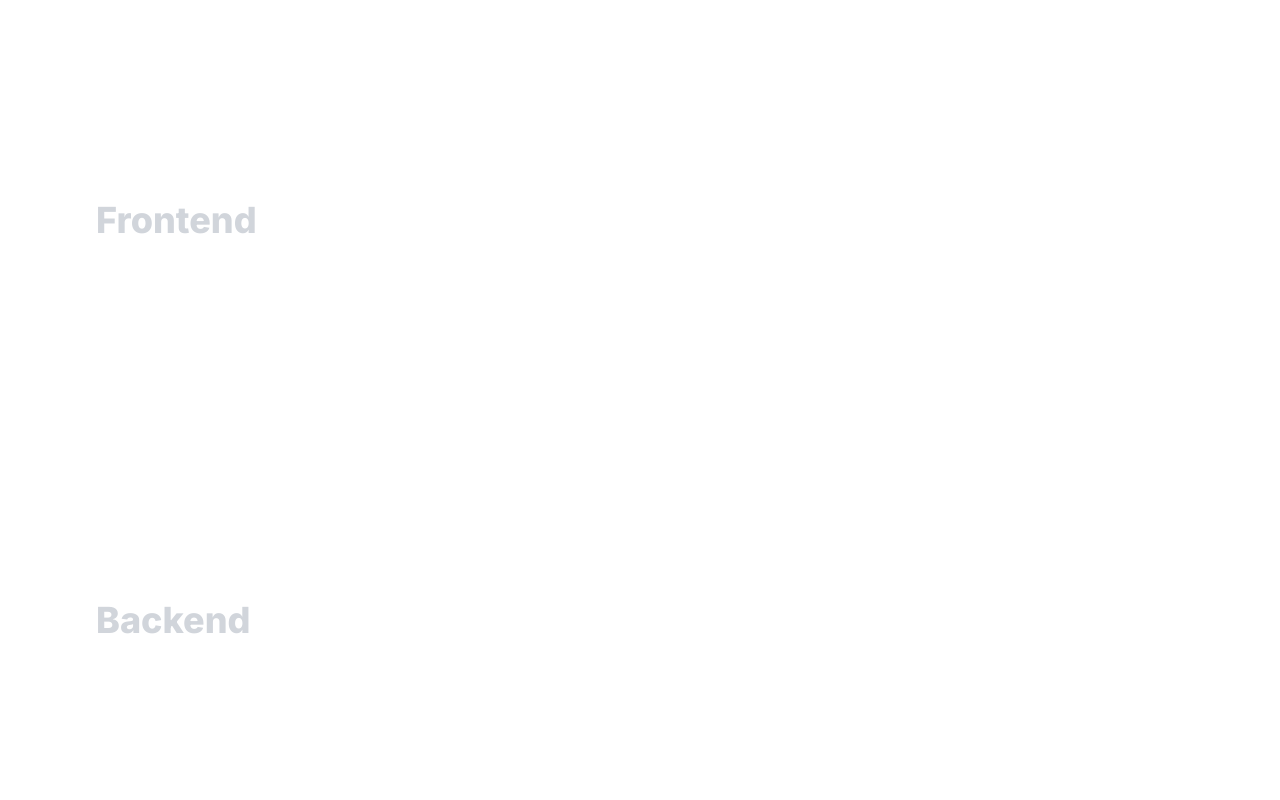
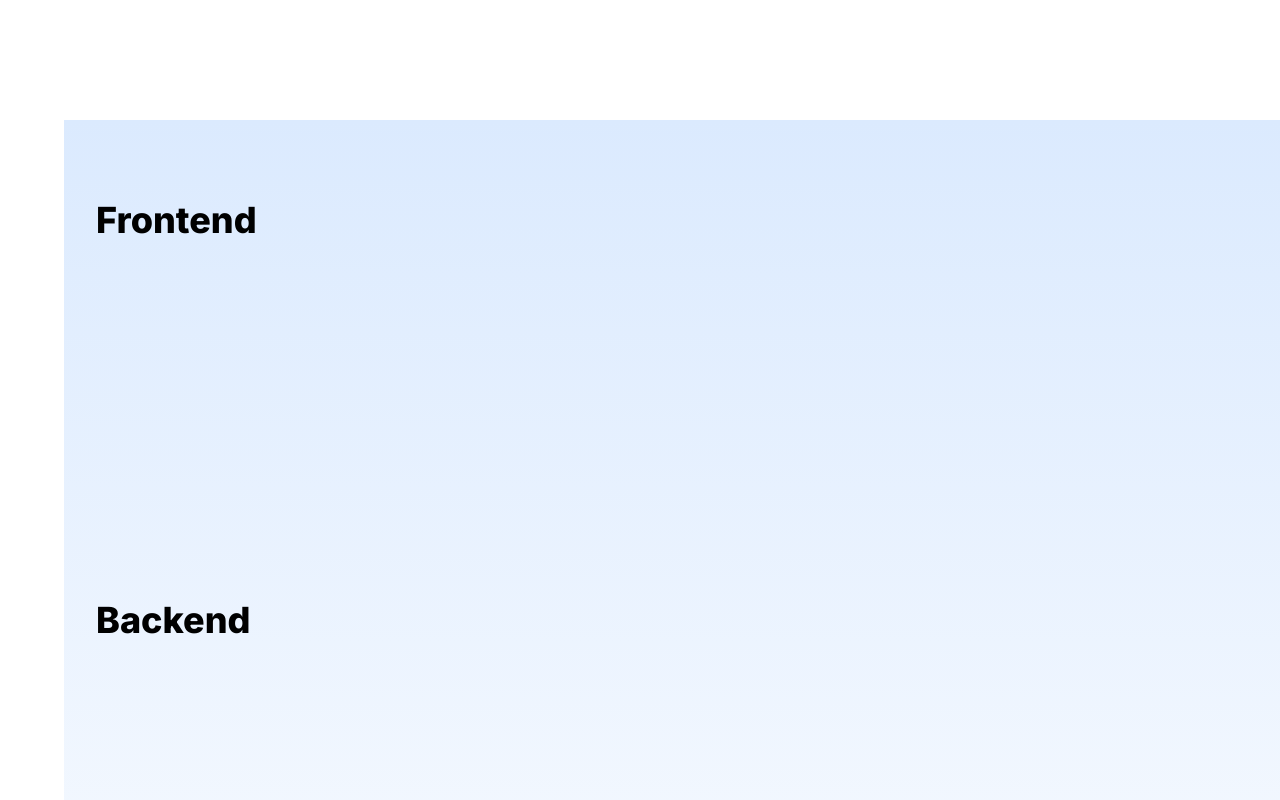
Before and after one commit to allenbaby/portfolio, a Next.js app: page / in a window 1280 px wide. Shown: the part 1480-2280 px from the top of the page. Built offline with nearby package versions, Linux system fonts and the light colour scheme.

Commit message:
dark mode fixes

```diff
--- a/src/components/About.tsx
+++ b/src/components/About.tsx
@@ -28,7 +28,9 @@ export default function About() {
     return (
         <section id='about'
             ref={sectionRef}
-            className="min-h-screen flex items-center justify-center px-6 py-20 bg-white dark:bg-transparent"
+            className="min-h-screen flex items-center justify-center px-6 py-20
+                    bg-gradient-to-b from-blue-100 to-white
+                    dark:bg-transparent dark:from-transparent dark:to-transparent"
         >
             <div className="max-w-2xl text-center">
                 <h2 className="text-3xl font-bold mb-4 text-black dark:text-white">About Me</h2>
--- a/src/components/Projects.tsx
+++ b/src/components/Projects.tsx
@@ -47,7 +47,7 @@ export default function Projects() {
                     >
                         <div className="text-gray-600 dark:text-white">
                             <h3 className="text-xl font-bold text-white mb-2">{arr.title}</h3>
-                            <ul className="list-disc pl-5 space-y-1 text-gray-300">
+                            <ul className="list-disc pl-5 space-y-1 text-black dark:text-white">
                                 {arr.description
                                     .split('•')
                                     .filter(Boolean)
--- a/src/components/Stack.tsx
+++ b/src/components/Stack.tsx
@@ -85,7 +85,7 @@ export default function TechStack() {
         key: string
     ) => (
         <div key={key}>
-            <h3 className="text-4xl font-extrabold text-gray-300 mb-6">{label}</h3>
+            <h3 className="text-4xl font-extrabold text-black dark:text-gray-300 mb-6">{label}</h3>
             <div className="grid grid-cols-2 sm:grid-cols-3 md:grid-cols-4 gap-8">
                 {data.map((skill, i) => (
                     <div
@@ -93,10 +93,11 @@ export default function TechStack() {
                         ref={(el: HTMLDivElement | null) => {
                             if (el) itemRefs.current.push(el);
                         }}
-                        className="flex items-center space-x-4 bg-white/10 backdrop-blur p-4 rounded-lg shadow dark:bg-black/40 opacity-0 translate-y-8"
+                        className="flex items-center space-x-4 text-black bg-white/50 backdrop-blur p-4 rounded-lg shadow
+                        dark:bg-black/40 dark:text-white opacity-0 translate-y-8"
                     >
                         <Image src={skill.icon} alt={skill.name} width={32} height={32} />
-                        <span className="text-lg text-white font-medium">{skill.name}</span>
+                        <span className="text-lg font-medium">{skill.name}</span>
                     </div>
                 ))}
             </div>
@@ -105,7 +106,9 @@ export default function TechStack() {
 
 
     return (
-        <section ref={sectionRef} className="min-h-screen py-20 px-6 bg-transparent">
+        <section ref={sectionRef} className="min-h-screen py-20 px-6
+            bg-gradient-to-b from-blue-100 to-white
+            dark:bg-transparent dark:from-transparent dark:to-transparent">
             <div className="max-w-6xl mx-auto space-y-20">
                 {techStacks.map((stack) => renderTechSection(stack.label, stack.data, stack.label))}
             </div>
```
